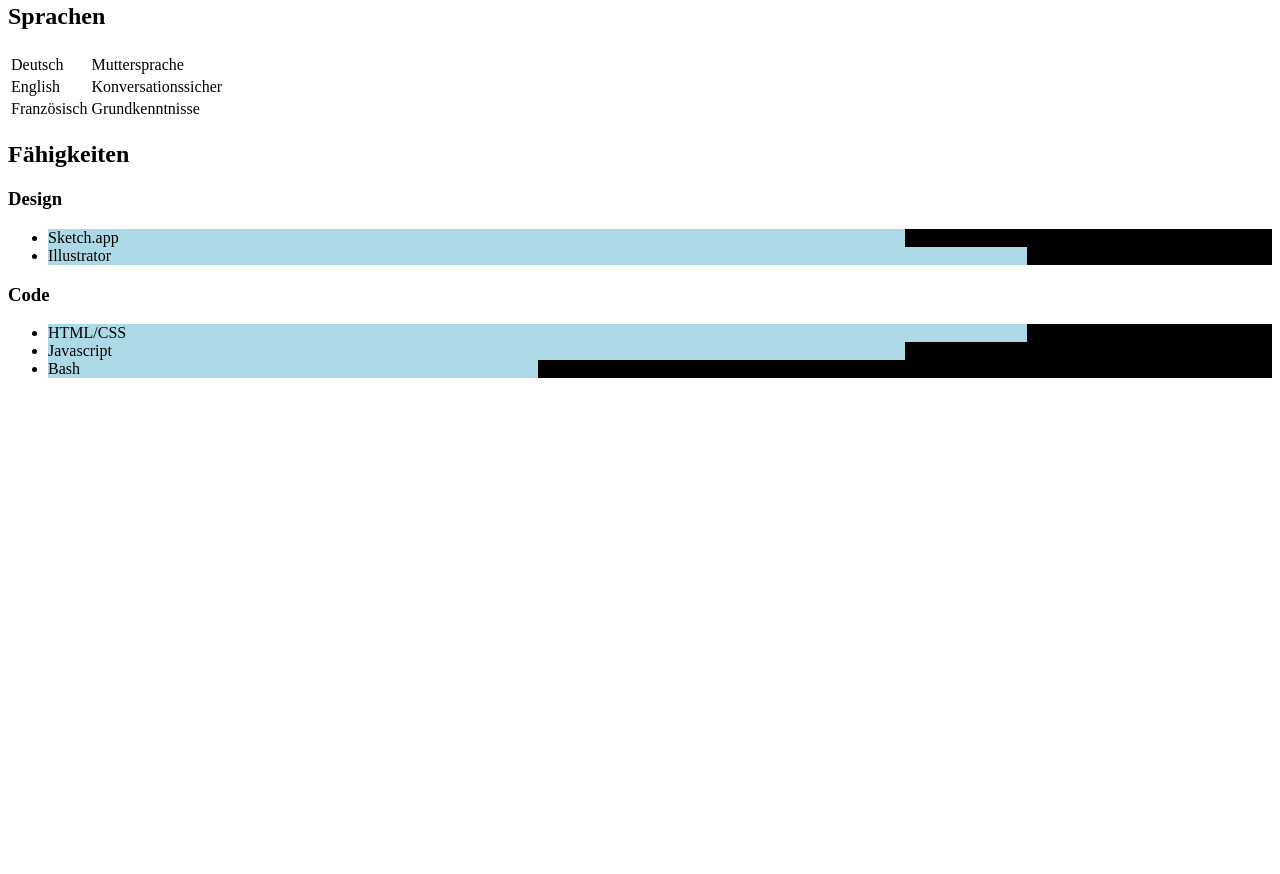
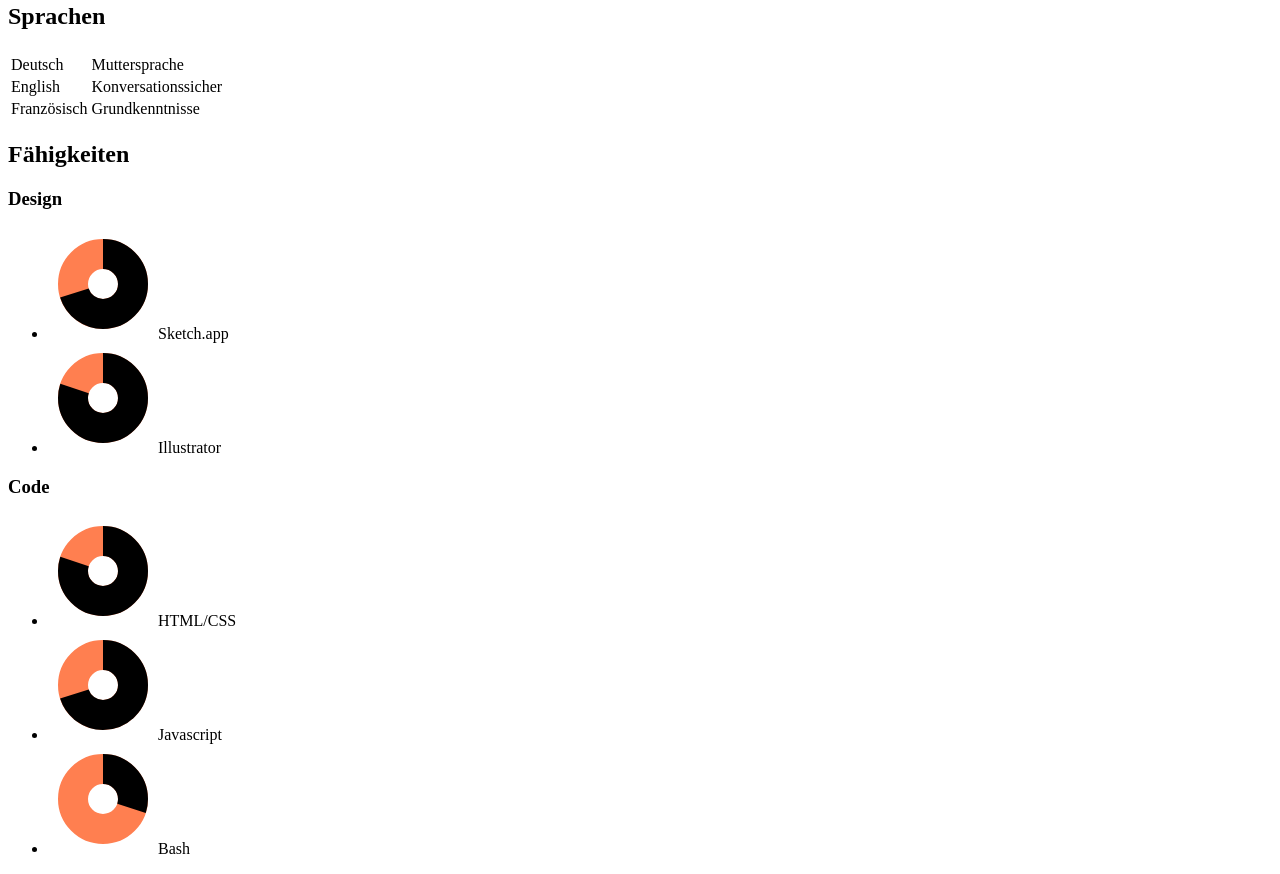
Before and after one commit to AlexJenter/cv, a Gatsby site: page / in a window 1280 px wide. Shown: the part 2076-2950 px from the top of the page. Before the commit the page ends 2470 px from the top, so only its background shows below. Built offline with nearby package versions, Linux system fonts and the light colour scheme; Gatsby itself is replaced by a stand-in of ours.

Commit message:
pie charts...

```diff
--- a/src/components/Skill.js
+++ /dev/null
@@ -1,12 +0,0 @@
-import React from 'react'
-
-export default ({score, name}) => (
-    <li
-        className="skill-item"
-        style={{
-            background: `linear-gradient(90deg, lightblue, lightblue ${score * 10}%, black ${score * 10}%, black)`
-        }}
-    >
-    {name}
-    </li>
-)
--- /dev/null
+++ b/src/components/Skillitem.js
@@ -0,0 +1,34 @@
+import React from 'react'
+
+const size = 60;
+const length = size * Math.PI;
+const padding = 50;
+const strokeWidth = 30;
+const gap = 2;
+
+export default ({score, name}) => (
+    <li className="skill-item">
+        <svg height={size + padding} width={size + padding}>
+        <circle
+        cx={(size + padding) * 0.5}
+        cy={(size + padding) * 0.5}
+        r={size * 0.5}
+        fill="transparent"
+        stroke="coral"
+        strokeWidth={strokeWidth}
+        transform={`rotate(-90 ${(size + padding) * 0.5},${(size + padding) * 0.5})`}
+        />
+        <circle
+        cx={(size + padding) * 0.5}
+        cy={(size + padding) * 0.5}
+        r={size * 0.5}
+        fill="transparent"
+        stroke="black"
+        strokeWidth={strokeWidth}
+        strokeDasharray={`${length * score / 10} ${length * (10 - score) / 10}`}
+        transform={`rotate(-90 ${(size + padding) * 0.5},${(size + padding) * 0.5})`}
+        />
+        </svg>
+        {name}
+    </li>
+)
--- /dev/null
+++ b/src/components/Skillsection.js
@@ -0,0 +1,19 @@
+import React from 'react';
+import Skillitem from './Skillitem';
+
+export default () => (
+    <section>
+    <h2>Fähigkeiten</h2>
+    <h3>Design</h3>
+    <ul>
+      <Skillitem score="7" name="Sketch.app"/>
+      <Skillitem score="8" name="Illustrator"/>
+    </ul>
+    <h3>Code</h3>
+    <ul>
+      <Skillitem score="8" name="HTML/CSS"/>
+      <Skillitem score="7" name="Javascript"/>
+      <Skillitem score="3" name="Bash"/>
+    </ul>
+  </section>
+)
--- a/src/layouts/index.js
+++ b/src/layouts/index.js
@@ -10,7 +10,6 @@ const Header = () => (
   <div className="header">
     <h1>
       <Link to="/">CV</Link>
-
     </h1>
   </div>
 )
@@ -18,7 +17,7 @@ const Header = () => (
 const TemplateWrapper = ({ children }) => (
   <div>
     <Helmet
-      title="Gatsby Default Starter"
+      title="CV – Alex Jenter"
       meta={[
         { name: 'description', content: 'Sample' },
         { name: 'keywords', content: 'sample, something' },
--- a/src/pages/index.js
+++ b/src/pages/index.js
@@ -1,7 +1,7 @@
 import React from 'react'
 import Link from 'gatsby-link'
 
-import Skill from '../components/Skill'
+import Skillsection from '../components/Skillsection';
 
 const Section = ({frontmatter, html}) => (
   <section>
@@ -22,20 +22,7 @@ const IndexPage = ({data}) => (
       .sort((a, b) => a.node.frontmatter.position - b.node.frontmatter.position)
       .map(x => <Section {...x.node}/>)
     }
-      <section>
-    <h2>Fähigkeiten</h2>
-    <h3>Design</h3>
-    <ul>
-      <Skill score="7" name="Sketch.app"/>
-      <Skill score="8" name="Illustrator"/>
-    </ul>
-    <h3>Code</h3>
-    <ul>
-      <Skill score="8" name="HTML/CSS"/>
-      <Skill score="7" name="Javascript"/>
-      <Skill score="4" name="Bash"/>
-    </ul>
-  </section>
+    <Skillsection />
   </main>
 )
 
```
